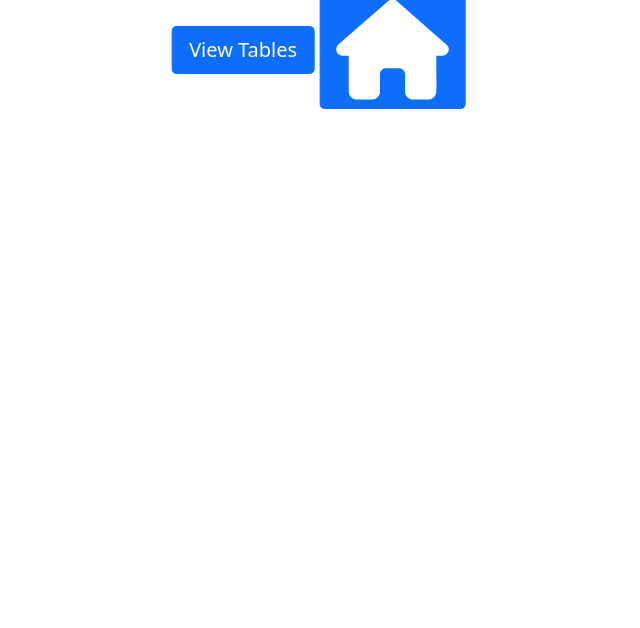
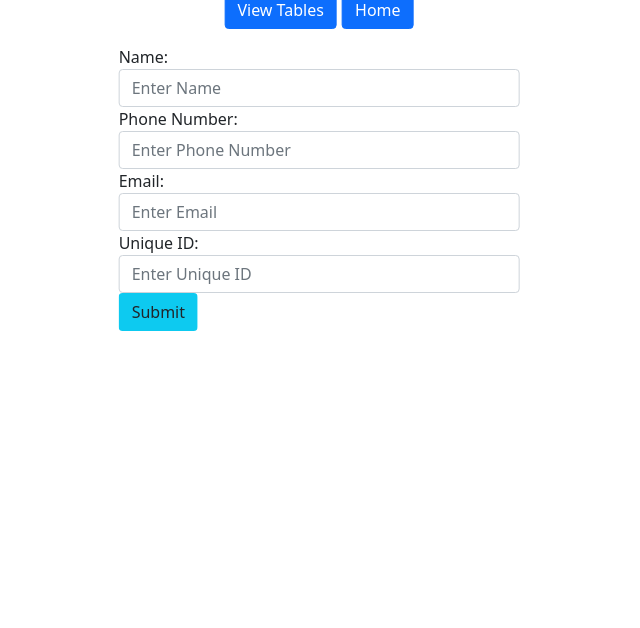
Before and after one commit to ShaylaStevenson/hot-restaurants, a website: page reservations.HTML in a window 1280 px wide. Shown: the part 172-800 px from the top of the page, without its empty margins (321-961 px from the left). Drawn offline with nearby package versions, Linux system fonts and the light colour scheme.

Commit message:
Add files via upload

```diff
--- a/reservations.HTML
+++ b/reservations.HTML
@@ -14,15 +14,40 @@
     <div class="position-relative">
         <div class="position-absolute top-0 start-50 translate-middle-x">
         <div class="jumbotron" style="text-align: center;">
-        <h1 class="display-4">Hot Restaurants</h1>
+        <h1 class="display-4"></i> Hot Restaurants</h1>
         <hr class="my-4">
         <h2>Make a reservation</h2>
         <p class="lead">
-          <a class="btn btn-primary btn-lg" href="#" role="button">View Tables</a>
-          <a class="btn btn-primary btn-lg" href="#" role="button"> <i class="fas fa-home fa-5x" ></i></a>
+        <button type="button" class="btn btn-primary">View Tables</button>
+        <button type="button" class="btn btn-primary">Home</button>
         </p>
       </div>
 
-
-</body>
-</html>
+      <div class="container">
+        <form action="#">
+            <div class="form-group">
+                <label for="fname">Name:</label>
+                <input type="text" class="form-control"
+                       id="name" placeholder="Enter Name"
+                       name="name">
+            </div>
+              <div class="form-group">
+                <label for="lname">Phone Number:</label>
+                <input type="text" class="form-control" id="pnumber"
+                    placeholder="Enter Phone Number" name="pnumber">
+            </div>
+              <div class="form-group">
+                <label for="email">Email:</label>
+                <input type="email" class="form-control" id="email"
+                    placeholder="Enter Email" name="email">
+            </div>
+              <div class="form-group">
+                <label for="contact">Unique ID:</label>
+                <input type="text" class="form-control" id="Unique"
+                    placeholder="Enter Unique ID" name="Unique">
+            </div>
+              <button type="submit" class="btn bg-info">
+                Submit
+            </button>
+        </form>
+    </body>
```
